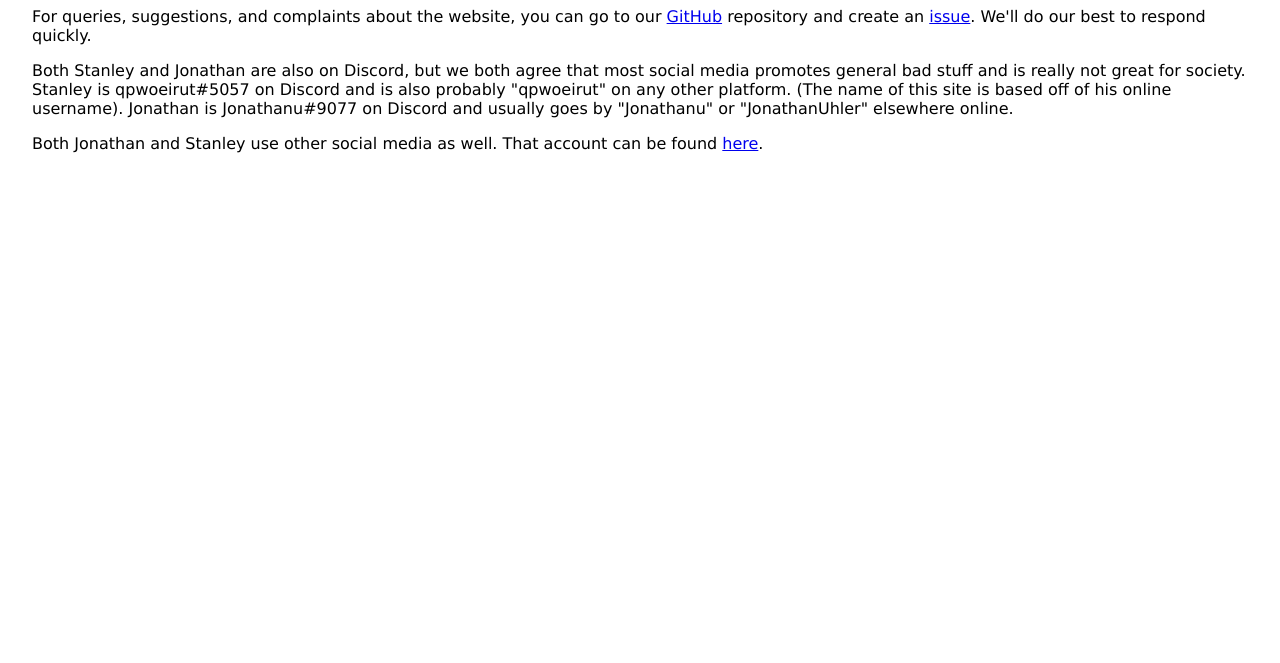
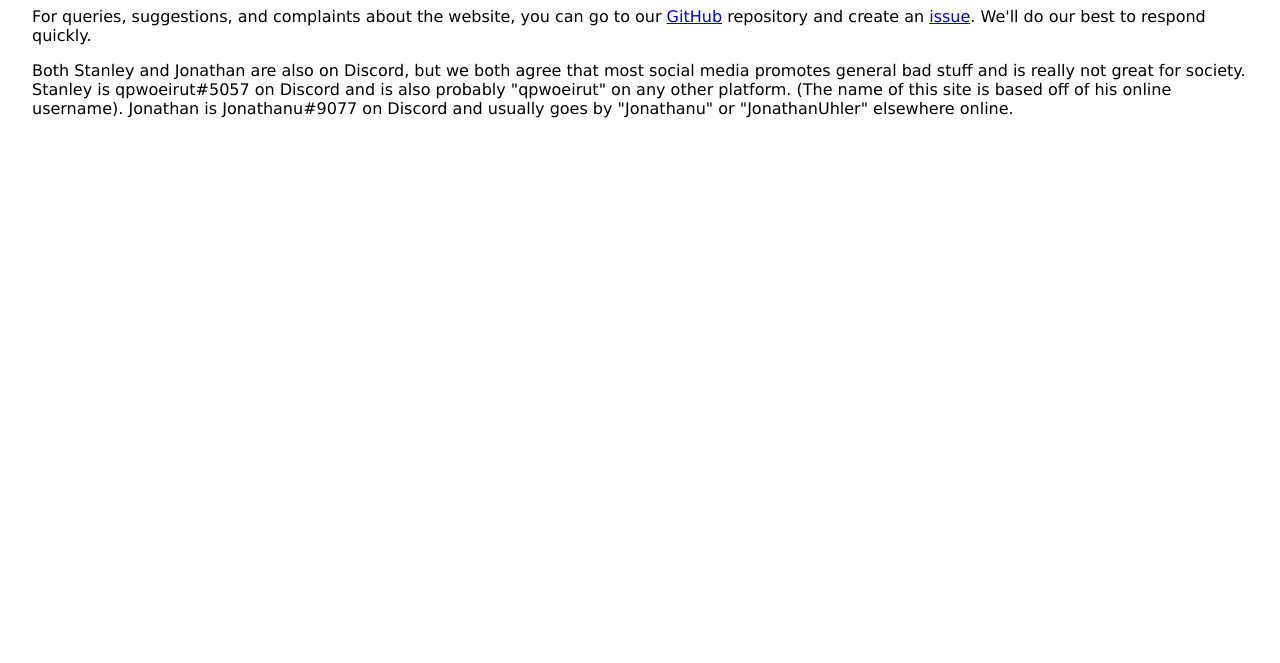
Before and after one commit to qpwoeirut/GamesAndGadgets, a plain HTML site: page contact.html in a window 1280 px wide. Shown: the part 137-800 px from the top of the page. Drawn offline with nearby package versions, Linux system fonts and the light colour scheme.

Commit message:
fixed some code

```diff
--- a/contact.html
+++ b/contact.html
@@ -29,9 +29,6 @@
             Stanley is qpwoeirut#5057 on Discord and is also probably "qpwoeirut" on any other platform. (The name of this site is based off of his online username).
             Jonathan is Jonathanu#9077 on Discord and usually goes by "Jonathanu" or "JonathanUhler" elsewhere online.
         </p>
-        <p>
-            Both Jonathan and Stanley use other social media as well. That account can be found <a href="https://www.youtube.com/watch?v=dQw4w9WgXcQ">here</a>.
-        </p>
 
     </div>
 </body>
```
